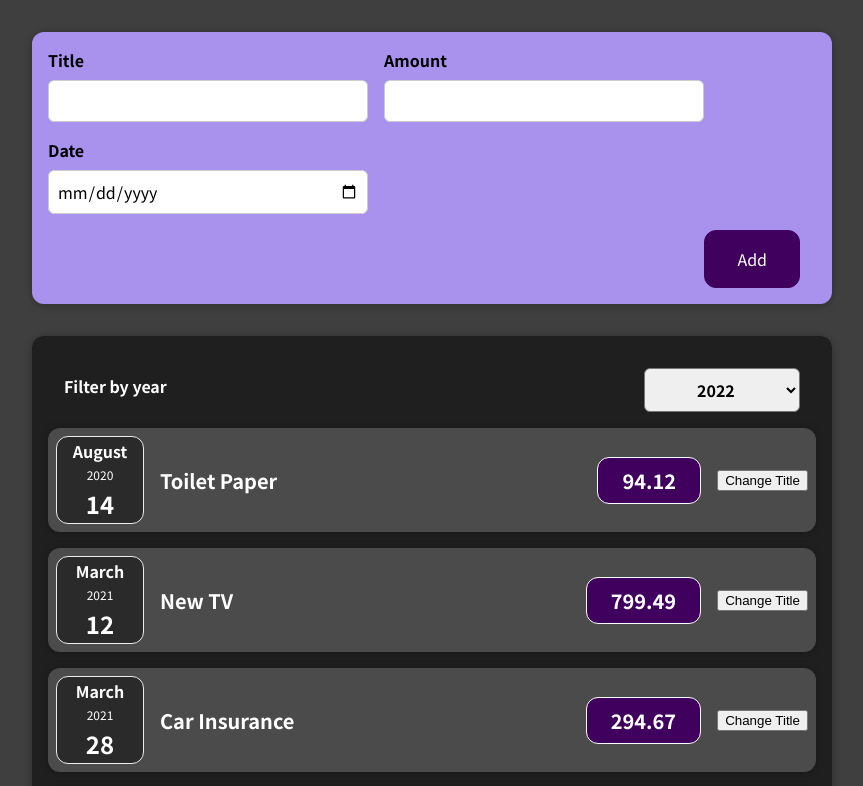
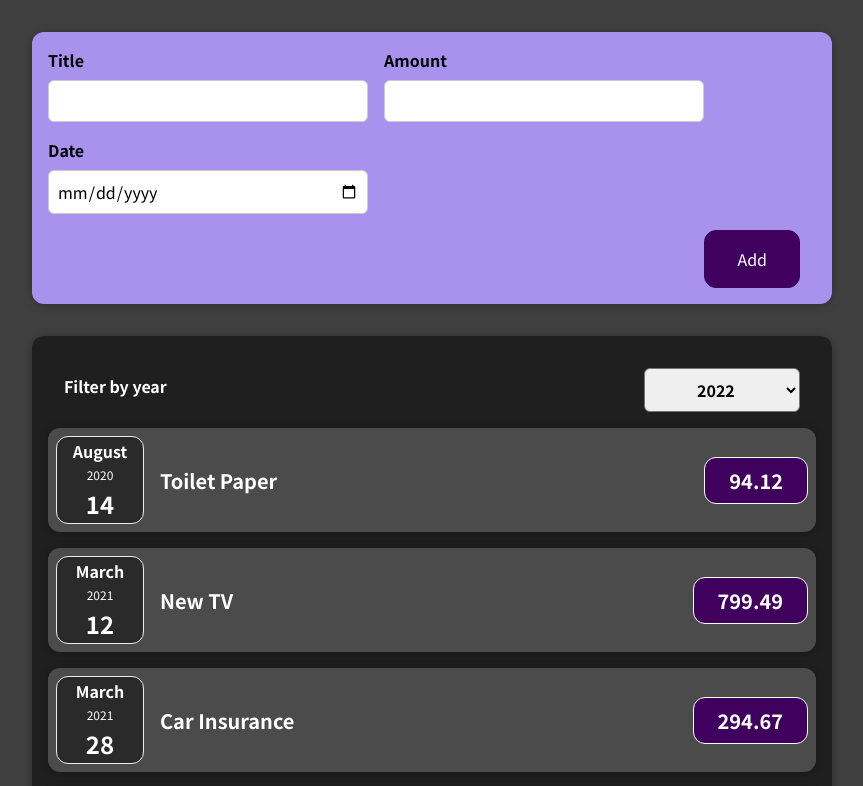
Before and after one commit to hyoungqu23/TIL_react, a React (Create React App) app: page / in a window 1280 px wide. Shown: the top 786 px of the page, without its empty margins (208-1071 px from the left). Built offline with nearby package versions, Linux system fonts and the light colour scheme.

Commit message:
[nit] expenseItem Component
불필요한 코드 제거

```diff
--- a/src/components/Expenses/ExpenseItem.js
+++ b/src/components/Expenses/ExpenseItem.js
@@ -4,20 +4,12 @@ import Card from '../UI/Card';
 import ExpenseDate from './ExpenseDate';
 
 const ExpenseItem = (props) => {
-  const [title, setTitle] = useState(props.title);
-
-  const handleButtonClick = () => {
-    setTitle('Clicked!');
-    console.log(title);
-  };
-
   return (
     <StyledExpenseItem className="expense-item">
       <ExpenseDate date={props.date} />
       <div className="expense-item__description">
-        <h2>{title}</h2>
+        <h2>{props.title}</h2>
         <div className="expense-item__price">{props.amount}</div>
-        <button onClick={handleButtonClick}>Change Title</button>
       </div>
     </StyledExpenseItem>
   );
```
